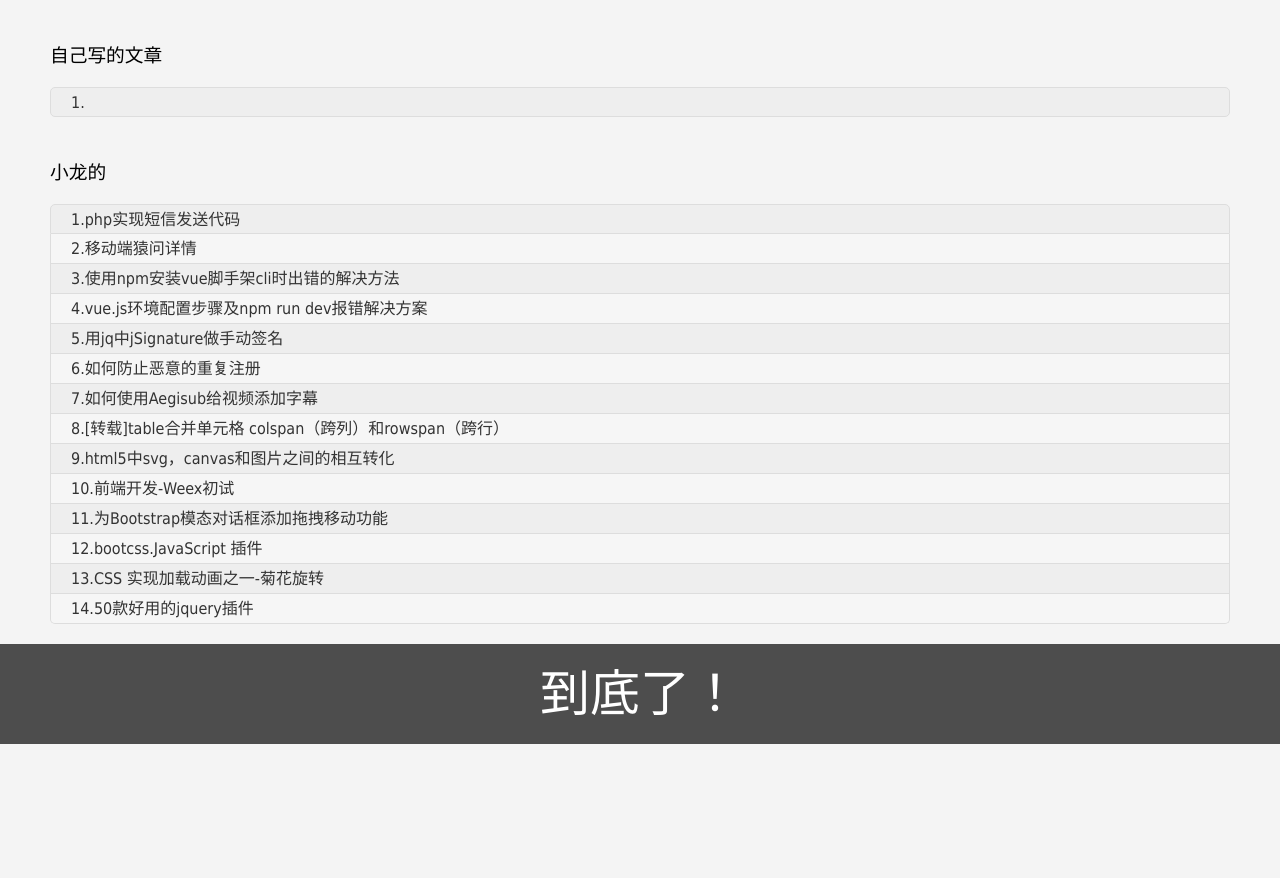
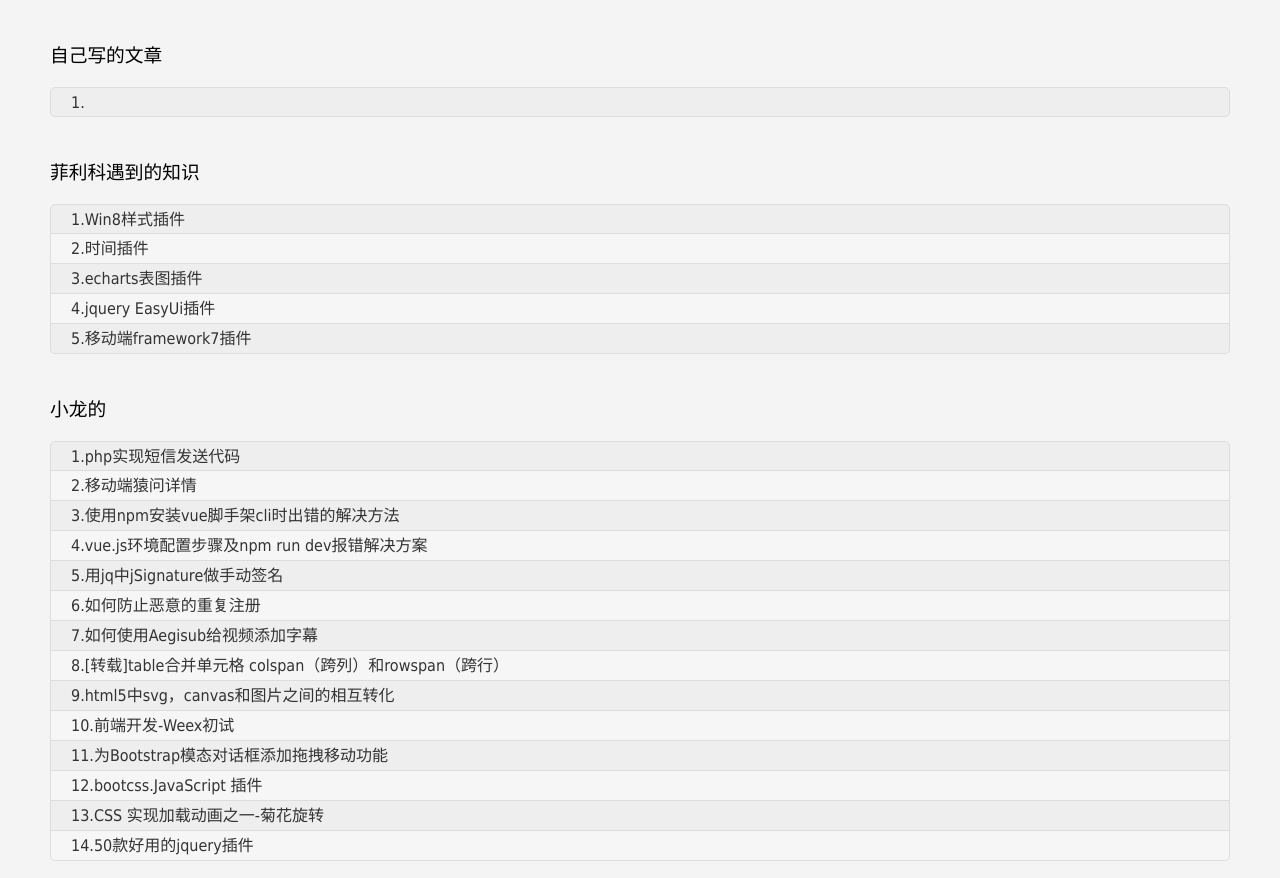
Before and after one commit to tengdening/tenkiss258.github.io, a plain HTML site: page index.html in a window 1280 px wide. Shown: the part 4482-5360 px from the top of the page. Before the commit the page ends 5226 px from the top, so only its background shows below. Drawn offline with Linux system fonts and the light colour scheme.

Commit message:
Update index.html

```diff
--- a/index.html
+++ b/index.html
@@ -406,6 +406,24 @@
 				<a target="_blank" href="javascript:;">1.</a>
 			</li>
 		</ul>
+		<h3>菲利科遇到的知识</h3>
+		<ul>
+			<li>
+				<a target="_blank" href="https://metroui.org.ua/templates/start-screen.html">1.Win8样式插件</a>
+			</li>
+			<li>
+				<a target="_blank" href="http://www.my97.net/">2.时间插件</a>
+			</li>
+			<li>
+				<a target="_blank" href="http://echarts.baidu.com/">3.echarts表图插件</a>
+			</li>
+			<li>
+				<a target="_blank" href="http://www.jeasyui.net/">4.jquery EasyUi插件</a>
+			</li>
+			<li>
+				<a target="_blank" href="http://framework7.taobao.org/docs/">5.移动端framework7插件</a>
+			</li>
+		</ul>
 		<h3>小龙的</h3>
 		<ul>
 			<li>
```
